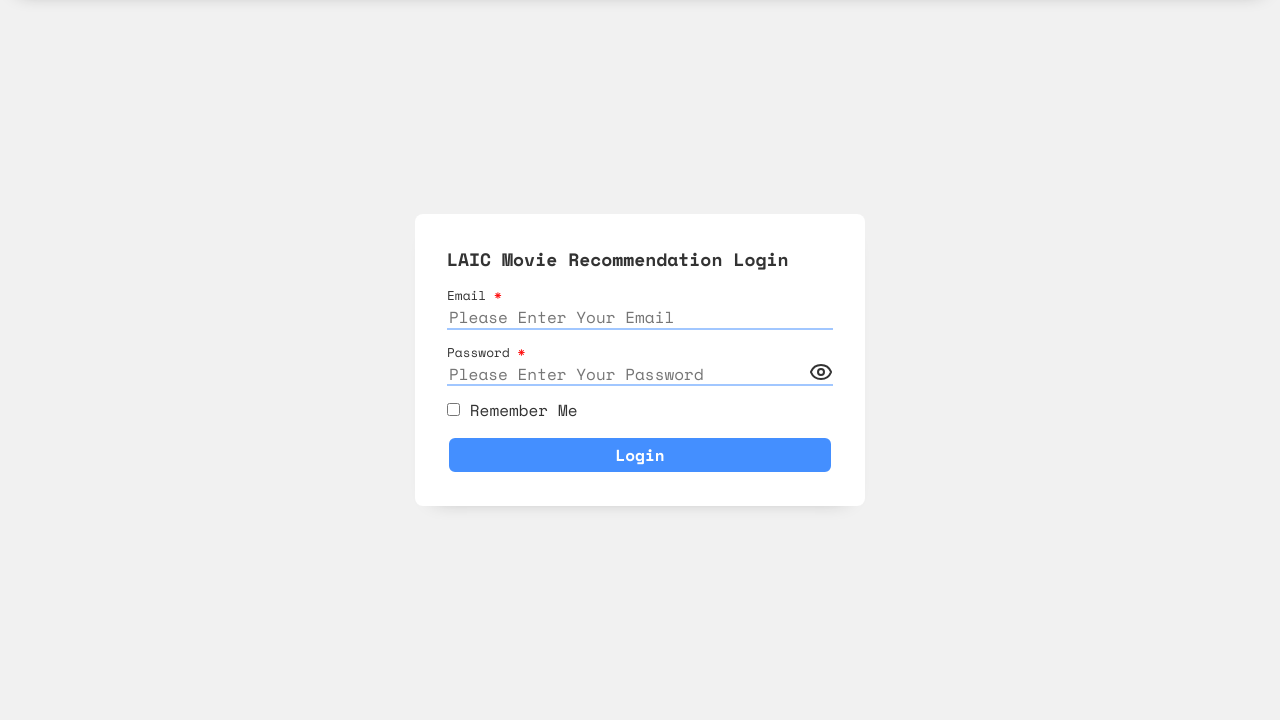
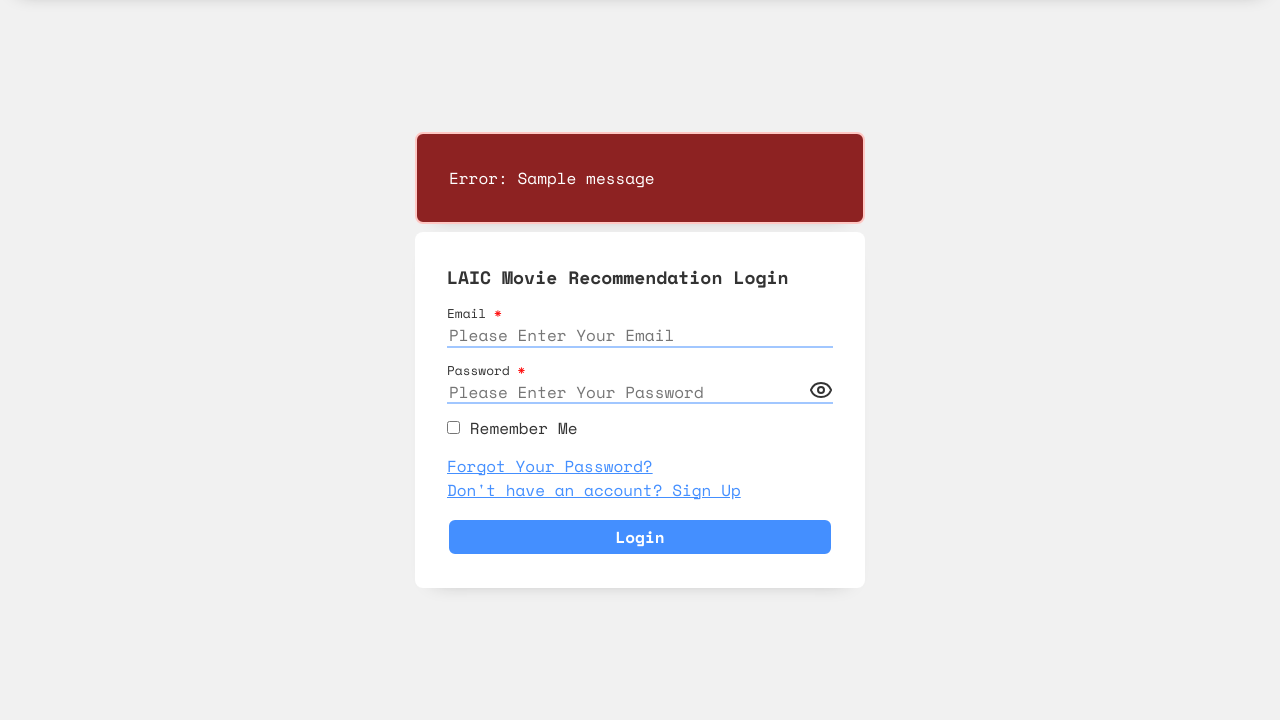
Before and after one commit to loyolaAI/MovieRec-F24, a Flask app: page /login in a window 1280 px wide. Shown: the part 80-800 px from the top of the page. Run offline with Flask 3, Linux system fonts and the light colour scheme; tables that the repository leaves empty hold one stand-in row (values such as "Sample post"); one stand-in notice (Sample message) is shown; parts of the project's set-up code (start-up, migrations or seed data) failed here and were passed over; some libraries are stand-ins or nearby versions.

Commit message:
- Password reset system mostly working - Need to integrate email for sending reset token

```diff
--- a/app/__init__.py
+++ b/app/__init__.py
@@ -1,7 +1,7 @@
 from flask import Flask  # type: ignore
 from sqlalchemy.orm import DeclarativeBase, MappedAsDataclass  # type: ignore
 from flask_sqlalchemy import SQLAlchemy  # type: ignore
-from flask_login import LoginManager
+from flask_login import LoginManager  # type: ignore
 
 from app.exceptions import init_exception_handler
 
@@ -26,6 +26,7 @@ def create_app():
 
     from app.db_models.user import User
     from app.db_models.movie_rating import MovieRating
+    from app.db_models.password_reset_token import PasswordResetToken
 
     login_manager = LoginManager()
     login_manager.login_view = "login"
--- a/app/db_models/user.py
+++ b/app/db_models/user.py
@@ -1,6 +1,5 @@
 from sqlalchemy.orm import Mapped, mapped_column, relationship  # type: ignore
-import sqlalchemy as s  # type: ignore
-from flask_login import UserMixin
+from flask_login import UserMixin  # type: ignore
 
 from app import db
 
@@ -16,6 +15,8 @@ class User(UserMixin, db.Model):
     profile_image_id: Mapped[str] = mapped_column(nullable=True)
     profile_image_url: Mapped[str] = mapped_column(nullable=True)
 
+    reset_token: Mapped["PasswordResetToken"] = relationship("PasswordResetToken", back_populates="user")  # type: ignore
+
     letterboxd_username: Mapped[str] = mapped_column(unique=True)
     ratings: Mapped[list["MovieRating"]] = relationship("MovieRating", back_populates="user")  # type: ignore
 
--- a/app/routes.py
+++ b/app/routes.py
@@ -1,11 +1,19 @@
 from flask import request, jsonify, render_template, redirect, url_for, flash
 from flask_login import login_required, current_user, login_user, logout_user  # type: ignore
 from werkzeug.security import check_password_hash
+from datetime import datetime
 
 from app.functions.movie_recommender import movie_recommendation
 from app.mockdata import data
 
-from app.functions.user_actions import get_user_by_email, create_user
+from app.functions.user_actions import (
+    get_user_by_email,
+    create_user,
+    create_reset_token,
+    delete_reset_token,
+    get_reset_token,
+    update_password,
+)
 from app import db
 
 
@@ -15,6 +23,7 @@ def init_routes(app):
     def home():
         return render_template("index.html", user=current_user)
 
+    # ================== Authentication ==================
     @app.route("/signup")
     def signup():
         return render_template("signup.html")
@@ -70,6 +79,61 @@ def init_routes(app):
         logout_user()
         return redirect(url_for("login"))
 
+    @app.route("/reset-password")
+    def reset_password():
+        return render_template("reset-password.html")
+
+    @app.route("/reset-password", methods=["POST"])
+    def reset_password_post():
+        email = request.get_json()["email"]
+
+        # Check if user exists
+        user = get_user_by_email(email)
+        if not user:
+            flash("User not found")
+
+        reset_token = []
+
+        # Check if there is already a reset password token
+        # If there is, delete the existing one and create a new one
+        if not user.reset_token:
+            reset_token.append(create_reset_token(user))
+        elif user.reset_token:
+            if user.reset_token.expires_at > datetime.now():
+                delete_reset_token(user.reset_token)
+                reset_token.append(create_reset_token(user))
+            elif user.reset_password_token.expires_at < datetime.now():
+                reset_token.append(create_reset_token(user))
+
+        db.session.add(reset_token[0])
+        db.session.commit()
+
+        return jsonify({"Status": 200, "token": reset_token[0].token})
+
+    @app.route("/reset-password-token", methods=["POST"])
+    def reset_password_token_post():
+        token = request.get_json()["reset-token"]
+        new_password = request.get_json()["password"]
+
+        reset_token = get_reset_token(token)
+
+        # Check if token exists
+        if not reset_token:
+            flash("Token not found")
+            return jsonify({"Status": 404, "Message": "Token not found"})
+
+        # Check if token is expired
+        if reset_token.expires_at < datetime.now():
+            flash("Token has expired")
+            return jsonify({"Status": 400, "Message": "Token expired"})
+
+        # Update user password
+        update_password(reset_token.user, new_password)
+
+        return jsonify({"Status": 200, "Message": "Password updated successfully"})
+
+    # ================== Authentication ==================
+
     # Recommendation
     @app.route("/recommend", methods=["POST"])
     def recommend():
--- a/app/static/styles/mainPage.css
+++ b/app/static/styles/mainPage.css
@@ -62,6 +62,9 @@ textarea:not([rows]) {
 :root {
   --primary: #448FFF;
   --primary-muted: #448fff80;
+}
+a {
+  color: inherit;
 }
 
 /* ============ CSS RESETS ============ */
@@ -168,6 +171,24 @@ main {
   display: flex;
   justify-content: center;
   align-items: center;
+  flex-direction: column;
+
+  .notification {
+    height: auto;
+    user-select: none;
+    max-width: 450px;
+    width: 100%;
+    padding: 2rem;
+    border-radius: 8px;
+    box-shadow: 0 10px 20px -20px gray;
+    background-color: white;
+
+    &.is-danger {
+      background-color: #8d2222;
+      border: 2px solid #FFC7C3;
+      color: white;
+    }
+  }
 }
 
 .auth-card {
@@ -250,6 +271,18 @@ main {
       background-color: rgb(62, 132, 238);
     }
   }
+
+  a {
+    color: var(--primary);
+  }
+}
+
+.expanding-card {
+  max-height: 0px;
+  height: 100%;
+  padding: 0px;
+  overflow: hidden;
+  transition: max-height 0.3s;
 }
 
 /* ============ GLOBAL STYLES ============ */
--- a/app/templates/login.html
+++ b/app/templates/login.html
@@ -1,7 +1,14 @@
 {% extends "base.html" %}
 
 {% block content %}
-<div class="auth-page-container">
+<div class="auth-page-container" style="gap: 0.5rem;">
+  {% with messages = get_flashed_messages() %}
+  {% if messages %}
+      <div class="notification is-danger">
+          Error: {{ messages[0] }}
+      </div>
+  {% endif %}
+  {% endwith %}
   <form class="auth-card" method="POST" action="/login">
     <span style="font-size: large; font-weight: bold; ">LAIC Movie Recommendation Login</span>
 
@@ -35,6 +42,11 @@
       Remember Me
     </label>
 
+    <div style="display: grid;">
+      <a tabindex="-1" href="/reset-password">Forgot Your Password?</a>
+      <a tabindex="-1" href="/signup">Don't have an account? Sign Up</a>
+    </div>
+
     <Button>Login</Button>
   </form>
 </div>
```
Also changed, not shown: app/db_models/password_reset_token.py (added, +19 -0 lines), app/functions/user_actions.py (+32 -0 lines), app/templates/reset-password.html (added, +124 -0 lines), app/templates/signup.html (+9 -5 lines).
